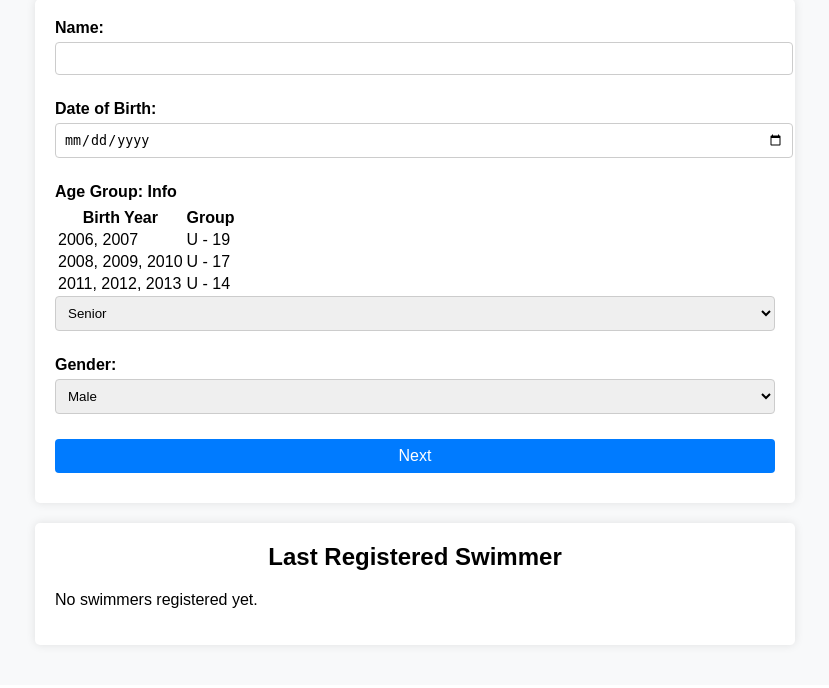
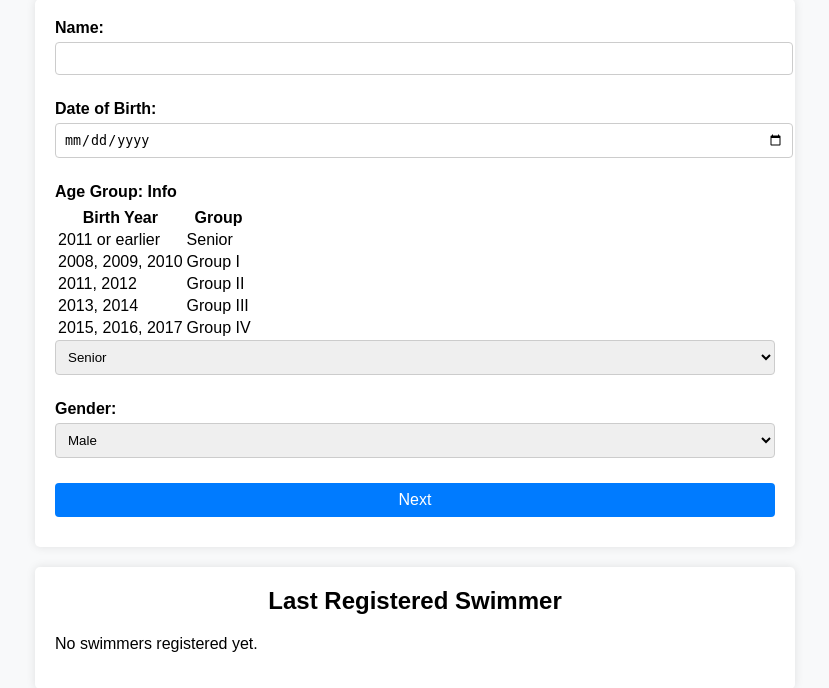
Before and after one commit to KingShark1/idsa-webapp, a FastAPI app: page / in a window 1280 px wide. Shown: the part 207-895 px from the top of the page, without its empty margins (225-1054 px from the left). Before the commit the page ends 855 px from the top, so only its background shows below. Run offline with FastAPI, Linux system fonts and the light colour scheme.

Commit message:
update template for age group info

```diff
--- a/templates/home.html
+++ b/templates/home.html
@@ -22,16 +22,24 @@
                     </tr>
 
                     <tr>
-                        <td>2006, 2007</td>
-                        <td>U - 19</td>
+                        <td>2011 or earlier</td>
+                        <td>Senior</td>
                     </tr>
                     <tr>
                         <td>2008, 2009, 2010</td>
-                        <td>U - 17</td>
+                        <td>Group I</td>
                     </tr>
                     <tr>
-                        <td>2011, 2012, 2013</td>
-                        <td>U - 14</td>
+                        <td>2011, 2012</td>
+                        <td>Group II</td>
+                    </tr>
+                    <tr>
+                        <td>2013, 2014</td>
+                        <td>Group III</td>
+                    </tr>
+                    <tr>
+                        <td>2015, 2016, 2017</td>
+                        <td>Group IV</td>
                     </tr>
                 </table>
                 <select id="age_group" name="age_group" required>
```
